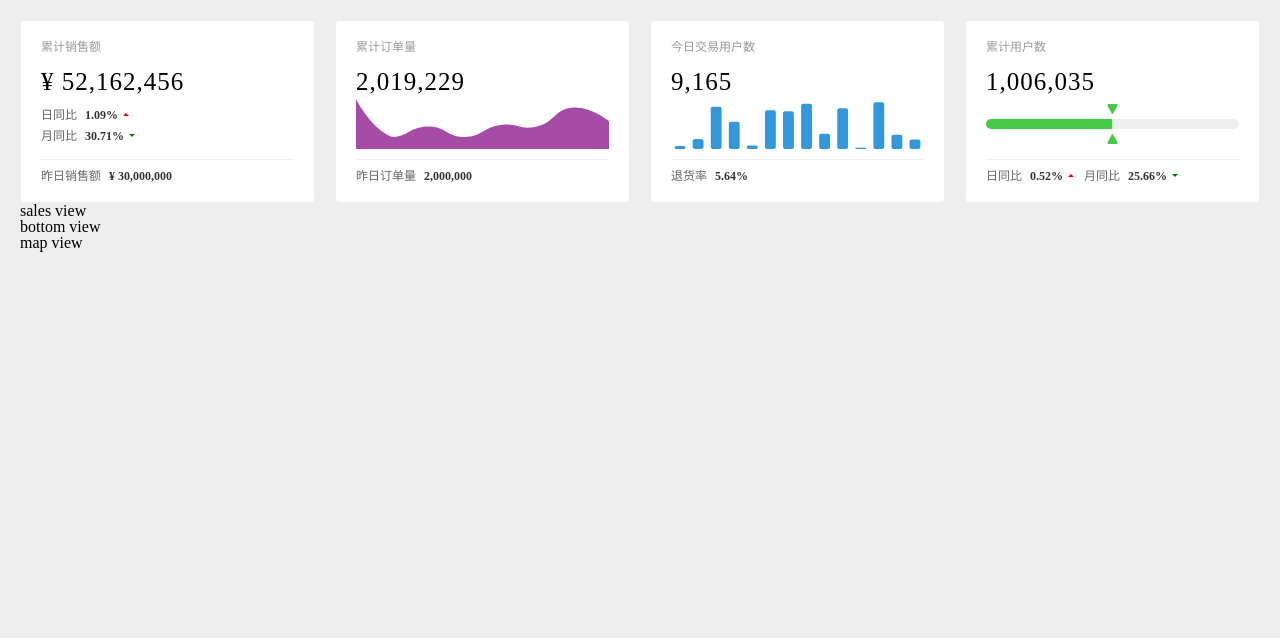
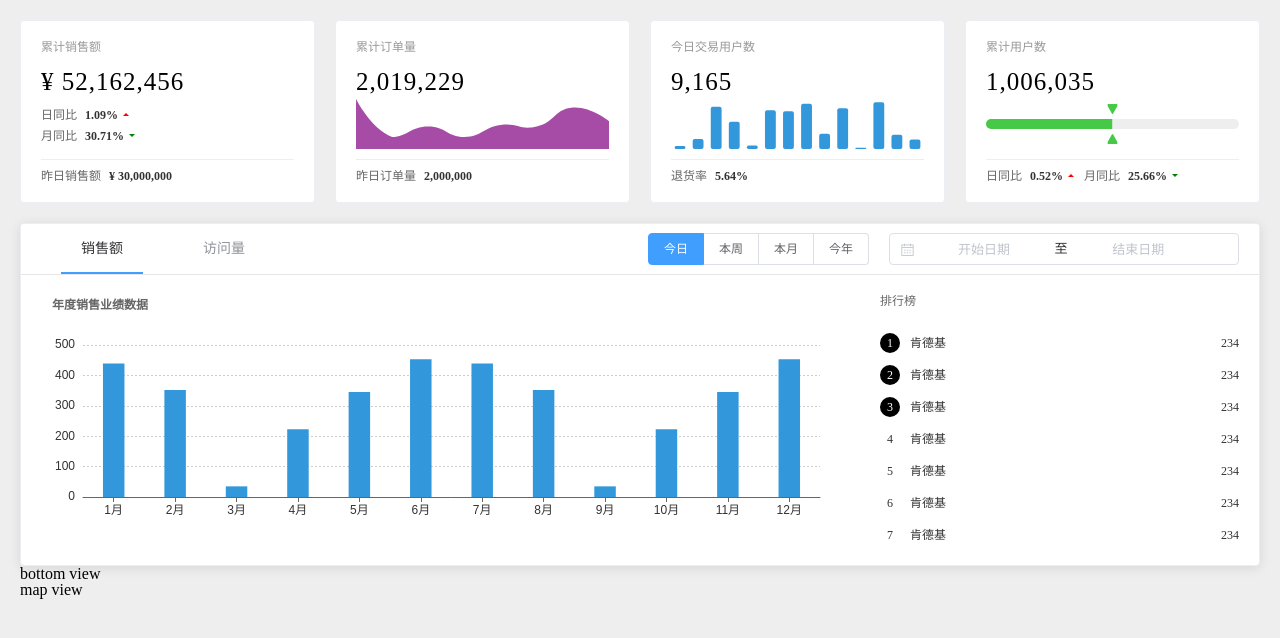
Before and after one commit to yinyuhui/datav-report, a Vue app: page / in a window 1280 px wide. Shown: the top 638 px of the page. Built offline with nearby package versions, Linux system fonts and the light colour scheme.

Commit message:
SalesView 静态页面

```diff
--- a/src/components/SalesView/index.vue
+++ b/src/components/SalesView/index.vue
@@ -1,9 +1,235 @@
 <template>
-    <p>sales view</p>
+    <div class="sales-view">
+        <el-card body-style="padding-bottom: 14px">
+            <div slot="header" class="sales-view-card-header">
+                <el-menu
+                    :default-active="activeIndex"
+                    mode="horizontal"
+                    @select="handleSelect"
+                    class="sales-view-menu"
+                >
+                    <el-menu-item index="1">销售额</el-menu-item>
+                    <el-menu-item index="2">访问量</el-menu-item>
+                </el-menu>
+                <div class="header-right">
+                    <el-radio-group v-model="activeRadio" size="small">
+                        <el-radio-button label="今日" />
+                        <el-radio-button label="本周" />
+                        <el-radio-button label="本月" />
+                        <el-radio-button label="今年" />
+                    </el-radio-group>
+                    <el-date-picker
+                        class="date-picker"
+                        type="daterange"
+                        size="small"
+                        v-model="date"
+                        :pickerOptions="pickerOptions"
+                        range-separator="至"
+                        start-placeholder="开始日期"
+                        end-placeholder="结束日期"
+                        unlink-panels
+                    />
+                </div>
+            </div>
+            <div class="sales-body">
+                <div class="chart">
+                    <v-chart :options="getOption()" />
+                </div>
+                <div class="rank">
+                    <div class="rank-title">排行榜</div>
+                    <div
+                        class="rank-item"
+                        v-for="item of rankList"
+                        :key="item.no"
+                        :class="{ 'top-item': item.no <= 3 }"
+                    >
+                        <div class="no">{{ item.no }}</div>
+                        <div class="label">{{ item.label }}</div>
+                        <div class="number">{{ item.number }}</div>
+                    </div>
+                </div>
+            </div>
+        </el-card>
+    </div>
 </template>
 
 <script>
-export default {}
+export default {
+    data() {
+        const rankList = []
+        for (let i = 1; i < 8; i++) {
+            rankList.push({
+                no: i,
+                label: '肯德基',
+                number: 234
+            })
+        }
+        return {
+            activeIndex: '1',
+            activeRadio: '今日',
+            date: null,
+            pickerOptions: {
+                disabledDate(time) {
+                    return time.getTime() > Date.now()
+                },
+                shortcuts: [
+                    {
+                        text: '最近一周',
+                        onClick(picker) {
+                            let start = new Date()
+                            start = start.setTime(start - 7 * 24 * 3600 * 1000)
+                            picker.$emit('pick', [start, new Date()])
+                        }
+                    },
+                    {
+                        text: '最近一个月',
+                        onClick(picker) {
+                            let start = new Date()
+                            start = start.setTime(start - 30 * 24 * 3600 * 1000)
+                            picker.$emit('pick', [start, new Date()])
+                        }
+                    },
+                    {
+                        text: '最近三个月',
+                        onClick(picker) {
+                            let start = new Date()
+                            start = start.setTime(start - 90 * 24 * 3600 * 1000)
+                            picker.$emit('pick', [start, new Date()])
+                        }
+                    }
+                ]
+            },
+            rankList
+        }
+    },
+
+    methods: {
+        handleSelect(index) {
+            console.log(index)
+            this.activeIndex = index
+        },
+
+        getOption() {
+            return {
+                color: ['#3398DB'],
+                title: {
+                    text: '年度销售业绩数据',
+                    textStyle: {
+                        fontSize: 12,
+                        color: '#666666'
+                    },
+                    left: 6
+                },
+                grid: {
+                    top: 50,
+                    left: 42,
+                    right: 60,
+                    bottom: 54
+                },
+                xAxis: {
+                    data: [
+                        '1月',
+                        '2月',
+                        '3月',
+                        '4月',
+                        '5月',
+                        '6月',
+                        '7月',
+                        '8月',
+                        '9月',
+                        '10月',
+                        '11月',
+                        '12月'
+                    ],
+                    axisTick: {
+                        alignWithLabel: true
+                    },
+                    axisLine: {
+                        lineStyle: {
+                            color: '#666'
+                        }
+                    },
+                    axisLabel: {
+                        color: '#333'
+                    }
+                },
+                yAxis: {
+                    axisLine: {
+                        show: false
+                    },
+                    axisTick: {
+                        show: false
+                    },
+                    splitLine: {
+                        lineStyle: {
+                            type: 'dotted'
+                        }
+                    }
+                },
+                series: [
+                    {
+                        type: 'bar',
+                        data: [439, 352, 35, 223, 345, 453, 439, 352, 35, 223, 345, 453],
+                        barWidth: '35%'
+                    }
+                ]
+            }
+        }
+    }
+}
 </script>
 
-<style></style>
+<style lang="stylus" scoped>
+.sales-view
+    margin-top 20px
+    .sales-view-card-header
+
+        position relative
+    .sales-view-menu
+        padding 0 20px
+    .el-menu-item
+        height 50px
+        line-height 50px
+        margin 0 20px
+    .header-right
+        position absolute
+        right 0
+        top 0
+        display flex
+        justify-content space-between
+        align-items center
+        height 50px
+    .date-picker
+        margin 0 20px
+    .sales-body
+        display flex
+        .chart
+            flex 0 0 70%
+        .rank
+            flex 1
+            font-size 12px
+            .rank-title
+                color #666666
+                font-weight 500
+                margin-bottom 20px
+            .rank-item
+                display flex
+                align-items center
+                padding 6px 0
+                color #333333
+                .no
+                    width 20px
+                    height 20px
+                    display flex
+                    justify-content center
+                    align-items center
+                    margin-right 10px
+                .number
+                    flex 1
+                    text-align right
+            .top-item .no
+                background #000
+                border-radius 50%
+                color #fff
+                font-weight 500
+</style>
--- a/src/components/TopView/comps/TodayUsers.vue
+++ b/src/components/TopView/comps/TodayUsers.vue
@@ -1,6 +1,6 @@
 <template>
     <common-card title="今日交易用户数" value="9,165">
-        <v-chart :options="getOptions()" />
+        <v-chart :options="getOptions()" autoresize />
         <template #footer>
             <span>退货率</span>
             <span class="emphasis">5.64%</span>
--- a/src/components/TopView/comps/TotalOrders.vue
+++ b/src/components/TopView/comps/TotalOrders.vue
@@ -1,6 +1,6 @@
 <template>
     <common-card title="累计订单量" value="2,019,229">
-        <v-chart :options="getOptions()" />
+        <v-chart :options="getOptions()" autoresize />
         <template #footer>
             <span>昨日订单量</span>
             <span class="emphasis">2,000,000</span>
--- a/src/components/TopView/comps/TotalUsers.vue
+++ b/src/components/TopView/comps/TotalUsers.vue
@@ -1,6 +1,6 @@
 <template>
     <common-card title="累计用户数" value="1,006,035">
-        <v-chart :options="getOptions()" />
+        <v-chart :options="getOptions()" autoresize />
         <template #footer>
             <div class="total-users-footer">
                 <span>日同比</span>
--- a/src/style/index.css
+++ b/src/style/index.css
@@ -2,3 +2,8 @@
     width: 100% !important;
     height: 100% !important;
 }
+
+.el-card__header {
+    padding: 0 !important;
+    border: none !important;
+}
```
Also changed, not shown: src/plugins/element.js (+6 -1 lines), 1 other file (tests, documents, lock files or other folders).
